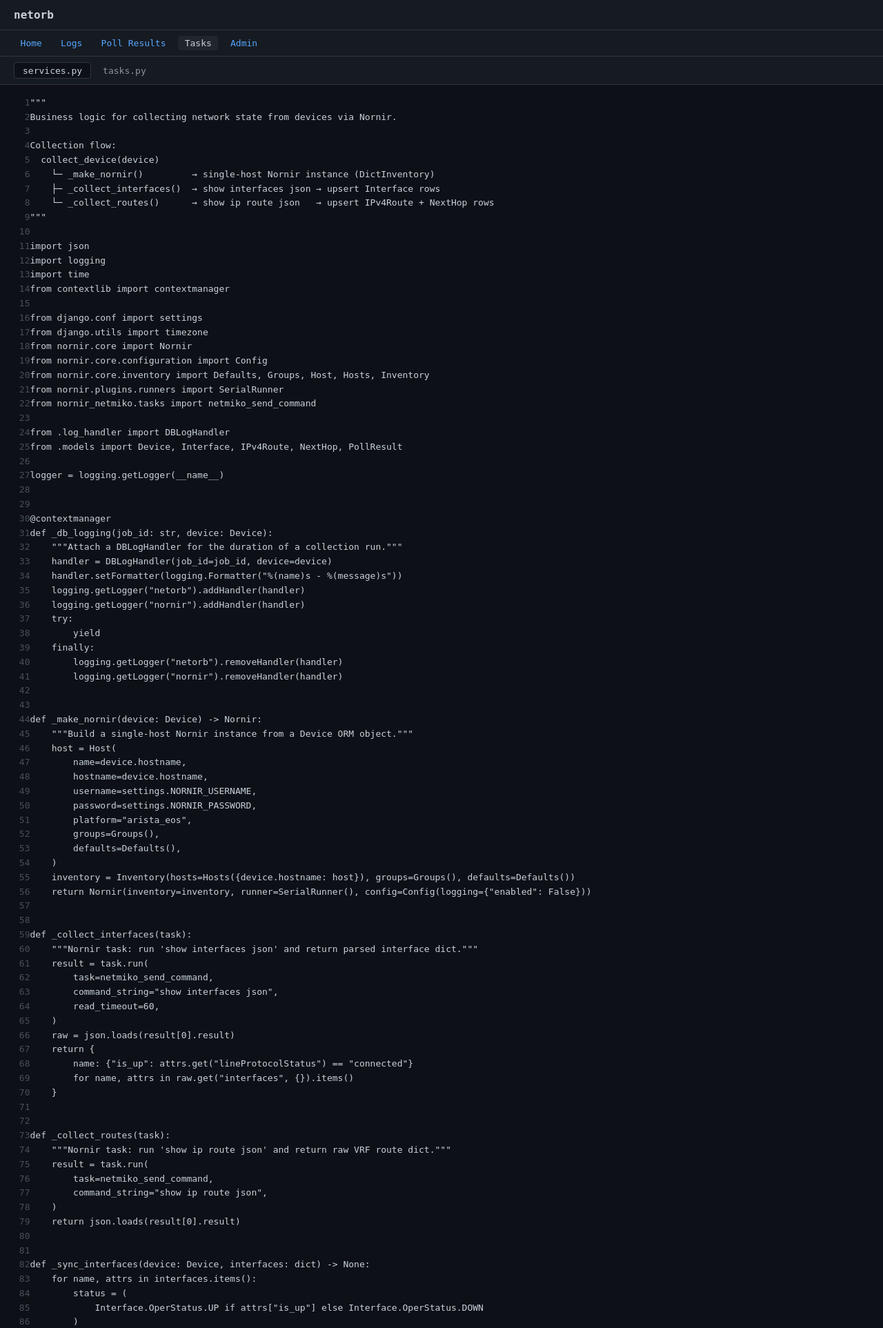
After one commit to mkurjanski/netorb, a Django app: page /tasks/ in a window 1280 px wide. The commit adds this page. Shown: the top 1925 px of the page at 69% size. Run offline with Django 5.2, Linux system fonts and the light colour scheme; the visitor is signed in with stand-in values (Sample User, id 1).

Commit message:
nornir inventory fix

```diff
--- a/clab/sw1.cfg
+++ b/clab/sw1.cfg
@@ -1,4 +1,6 @@
 hostname sw1
+!
+username nornir secret sha512 $6$dlYDIlMtR0CYqDdd$yXR7qqc2iOPCR1IhiXew24zt0iST6BOmk//uR0kVPvCRhQ/Z8Vncen4cX8eIYjxekAWxh2ypq/JKTn2WF9hzg.
 !
 service routing protocols model ribd
 !
--- a/clab/sw2.cfg
+++ b/clab/sw2.cfg
@@ -1,4 +1,6 @@
 hostname sw2
+!
+username nornir secret sha512 $6$dlYDIlMtR0CYqDdd$yXR7qqc2iOPCR1IhiXew24zt0iST6BOmk//uR0kVPvCRhQ/Z8Vncen4cX8eIYjxekAWxh2ypq/JKTn2WF9hzg.
 !
 service routing protocols model ribd
 !
--- a/clab/sw3.cfg
+++ b/clab/sw3.cfg
@@ -1,4 +1,6 @@
 hostname sw3
+!
+username nornir secret sha512 $6$dlYDIlMtR0CYqDdd$yXR7qqc2iOPCR1IhiXew24zt0iST6BOmk//uR0kVPvCRhQ/Z8Vncen4cX8eIYjxekAWxh2ypq/JKTn2WF9hzg.
 !
 service routing protocols model ribd
 !
--- a/clab/sw4.cfg
+++ b/clab/sw4.cfg
@@ -1,5 +1,6 @@
 hostname sw4
 !
+username nornir secret sha512 $6$dlYDIlMtR0CYqDdd$yXR7qqc2iOPCR1IhiXew24zt0iST6BOmk//uR0kVPvCRhQ/Z8Vncen4cX8eIYjxekAWxh2ypq/JKTn2WF9hzg.!
 service routing protocols model ribd
 !
 ip routing
--- a/clab/topology.clab.yml
+++ b/clab/topology.clab.yml
@@ -5,30 +5,36 @@ topology:
     sw1:
       kind: ceos
       image: ceos:4.30.7M
+      mgmt-ipv4: 172.20.20.2
       startup-config: sw1.cfg
 
     sw2:
       kind: ceos
       image: ceos:4.30.7M
+      mgmt-ipv4: 172.20.20.3
       startup-config: sw2.cfg
 
     sw3:
       kind: ceos
       image: ceos:4.30.7M
+      mgmt-ipv4: 172.20.20.4
       startup-config: sw3.cfg
 
     sw4:
       kind: ceos
       image: ceos:4.30.7M
+      mgmt-ipv4: 172.20.20.5
       startup-config: sw4.cfg
 
     node1:
       kind: linux
       image: alpine:latest
+      mgmt-ipv4: 172.20.20.6
 
     node2:
       kind: linux
       image: alpine:latest
+      mgmt-ipv4: 172.20.20.7
 
   links:
     # Ring: sw1 -- sw2 -- sw3 -- sw4 -- sw1
--- a/netorb/services.py
+++ b/netorb/services.py
@@ -15,7 +15,10 @@ from contextlib import contextmanager
 
 from django.conf import settings
 from django.utils import timezone
-from nornir import InitNornir
+from nornir.core import Nornir
+from nornir.core.configuration import Config
+from nornir.core.inventory import Defaults, Groups, Host, Hosts, Inventory
+from nornir.plugins.runners import SerialRunner
 from nornir_netmiko.tasks import netmiko_send_command
 
 from .log_handler import DBLogHandler
@@ -38,27 +41,19 @@ def _db_logging(job_id: str, device: Device):
         logging.getLogger("nornir").removeHandler(handler)
 
 
-def _make_nornir(device: Device):
+def _make_nornir(device: Device) -> Nornir:
     """Build a single-host Nornir instance from a Device ORM object."""
-    return InitNornir(
-        runner={"plugin": "serial"},
-        logging={"enabled": False},
-        inventory={
-            "plugin": "DictInventory",
-            "options": {
-                "hosts": {
-                    device.hostname: {
-                        "hostname": device.hostname,
-                        "username": settings.NORNIR_USERNAME,
-                        "password": settings.NORNIR_PASSWORD,
-                        "platform": "arista_eos",
-                    }
-                },
-                "groups": {},
-                "defaults": {},
-            },
-        },
+    host = Host(
+        name=device.hostname,
+        hostname=device.hostname,
+        username=settings.NORNIR_USERNAME,
+        password=settings.NORNIR_PASSWORD,
+        platform="arista_eos",
+        groups=Groups(),
+        defaults=Defaults(),
     )
+    inventory = Inventory(hosts=Hosts({device.hostname: host}), groups=Groups(), defaults=Defaults())
+    return Nornir(inventory=inventory, runner=SerialRunner(), config=Config(logging={"enabled": False}))
 
 
 def _collect_interfaces(task):
@@ -66,6 +61,7 @@ def _collect_interfaces(task):
     result = task.run(
         task=netmiko_send_command,
         command_string="show interfaces json",
+        read_timeout=60,
     )
     raw = json.loads(result[0].result)
     return {
@@ -121,7 +117,9 @@ def _run_check(nr, task_fn, device: Device, job_id: str, check_type: str) -> boo
 
     for host, multi in results.items():
         if multi.failed:
-            logger.error("%s collection failed for %s: %s", check_type, host, multi[0].exception)
+            for result in multi:
+                if result.exception:
+                    logger.error("%s collection failed for %s: %s: %s", check_type, host, type(result.exception).__name__, result.exception)
             success = False
         else:
             if check_type == PollResult.CheckType.INTERFACES:
--- /dev/null
+++ b/netorb/templates/netorb/base.html
@@ -0,0 +1,52 @@
+<!DOCTYPE html>
+<html lang="en">
+<head>
+  <meta charset="UTF-8">
+  <title>{% block title %}netorb{% endblock %}</title>
+  <style>
+    *, *::before, *::after { box-sizing: border-box; margin: 0; padding: 0; }
+
+    body { background: #0d1117; color: #c9d1d9; font-family: monospace; font-size: 13px; }
+
+    header {
+      display: flex; align-items: center; gap: 1rem;
+      padding: .75rem 1.25rem; background: #161b22; border-bottom: 1px solid #30363d;
+    }
+    header h1 { font-size: 1rem; font-weight: 600; }
+
+    nav {
+      display: flex; gap: .5rem;
+      padding: .5rem 1.25rem; background: #161b22; border-bottom: 1px solid #30363d;
+    }
+    nav a {
+      color: #58a6ff; text-decoration: none;
+      padding: .2rem .6rem; border-radius: 4px;
+    }
+    nav a:hover { background: #21262d; }
+    nav a.active { color: #c9d1d9; background: #21262d; }
+
+    main { padding: 1.5rem 1.25rem; }
+
+    {% block extra_styles %}{% endblock %}
+  </style>
+</head>
+<body>
+
+<header>
+  <h1>netorb</h1>
+</header>
+
+<nav>
+  <a href="/" {% if request.resolver_match.url_name == 'home' %}class="active"{% endif %}>Home</a>
+  <a href="/logs/" {% if request.resolver_match.url_name == 'log-page' %}class="active"{% endif %}>Logs</a>
+  <a href="/poll-results/" {% if request.resolver_match.url_name == 'poll-results' %}class="active"{% endif %}>Poll Results</a>
+  <a href="/tasks/" {% if request.resolver_match.url_name == 'tasks' %}class="active"{% endif %}>Tasks</a>
+  <a href="/admin/">Admin</a>
+</nav>
+
+{% block content %}{% endblock %}
+
+{% block extra_scripts %}{% endblock %}
+
+</body>
+</html>
--- /dev/null
+++ b/netorb/templates/netorb/tasks.html
@@ -0,0 +1,51 @@
+{% extends "netorb/base.html" %}
+
+{% block title %}Tasks — netorb{% endblock %}
+
+{% block extra_styles %}
+.file-tabs {
+  display: flex; gap: .25rem;
+  padding: .5rem 1.25rem; background: #161b22; border-bottom: 1px solid #30363d;
+}
+.file-tab {
+  color: #8b949e; text-decoration: none;
+  padding: .2rem .75rem; border-radius: 4px; border: 1px solid transparent;
+}
+.file-tab:hover { background: #21262d; color: #c9d1d9; }
+.file-tab.active { border-color: #30363d; color: #c9d1d9; background: #0d1117; }
+
+.code-wrap {
+  padding: 1rem 1.25rem;
+  overflow-x: auto;
+}
+
+table.line-table { width: 100%; border-collapse: collapse; }
+table.line-table td { padding: 0; line-height: 1.6; vertical-align: top; }
+td.ln {
+  color: #484f58; text-align: right; padding-right: 1.25rem;
+  user-select: none; white-space: nowrap; width: 1%;
+}
+td.code { white-space: pre; }
+tr:hover td { background: #161b22; }
+{% endblock %}
+
+{% block content %}
+<div class="file-tabs">
+  {% for f in files %}
+  <a href="?file={{ f.name }}" class="file-tab {% if f.name == active_file %}active{% endif %}">{{ f.name }}</a>
+  {% endfor %}
+</div>
+
+<div class="code-wrap">
+  <table class="line-table">
+    <tbody>
+      {% for line in lines %}
+      <tr>
+        <td class="ln">{{ forloop.counter }}</td>
+        <td class="code">{{ line }}</td>
+      </tr>
+      {% endfor %}
+    </tbody>
+  </table>
+</div>
+{% endblock %}
--- a/netorb/urls.py
+++ b/netorb/urls.py
@@ -10,6 +10,7 @@ router.register("routes", views.IPv4RouteViewSet, basename="route")
 urlpatterns = [
     path("", views.home, name="home"),
     path("logs/", views.log_page, name="log-page"),
+    path("tasks/", views.tasks, name="tasks"),
     path("poll-results/", views.poll_results, name="poll-results"),
     path("logs/stream/", views.log_stream, name="log-stream"),
     path("api/", include(router.urls)),
--- a/netorb/views.py
+++ b/netorb/views.py
@@ -1,4 +1,5 @@
 import json
+import pathlib
 import time
 
 from django.contrib.auth.decorators import login_required
@@ -85,6 +86,23 @@ def home(request):
     return render(request, "netorb/home.html", context)
 
 
+_TASK_FILES = ["services.py", "tasks.py"]
+_APP_DIR = pathlib.Path(__file__).parent
+
+
+@login_required
+def tasks(request):
+    active_file = request.GET.get("file", _TASK_FILES[0])
+    if active_file not in _TASK_FILES:
+        active_file = _TASK_FILES[0]
+    source = (_APP_DIR / active_file).read_text()
+    return render(request, "netorb/tasks.html", {
+        "files": [{"name": f} for f in _TASK_FILES],
+        "active_file": active_file,
+        "lines": source.splitlines(),
+    })
+
+
 @login_required
 def poll_results(request):
     qs = PollResult.objects.select_related("device").order_by("-started_at")
--- a/requirements.txt
+++ b/requirements.txt
@@ -7,4 +7,5 @@ pytest-django>=4.8
 pytest>=8.0
 nornir>=3.4
 nornir-netmiko>=1.0
+nornir-utils>=0.2
 django-q2>=1.6
```
Also changed, not shown: netorb/templates/netorb/home.html (+6 -43 lines), netorb/templates/netorb/logs.html (+11 -28 lines), netorb/templates/netorb/poll_results.html (+9 -45 lines).
